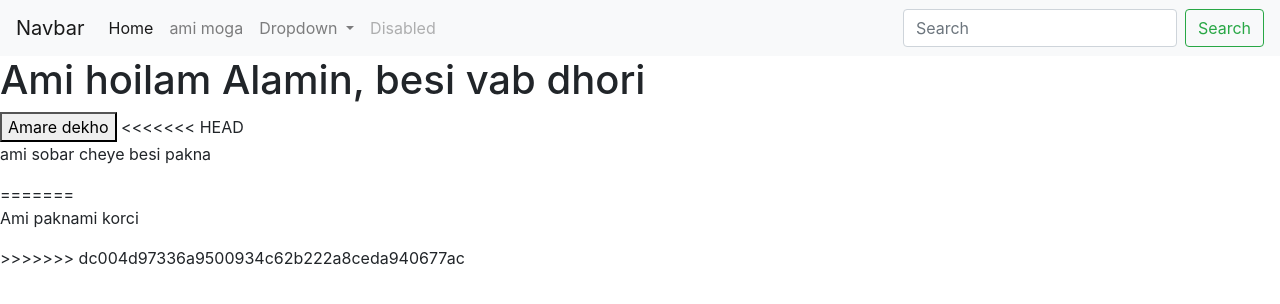
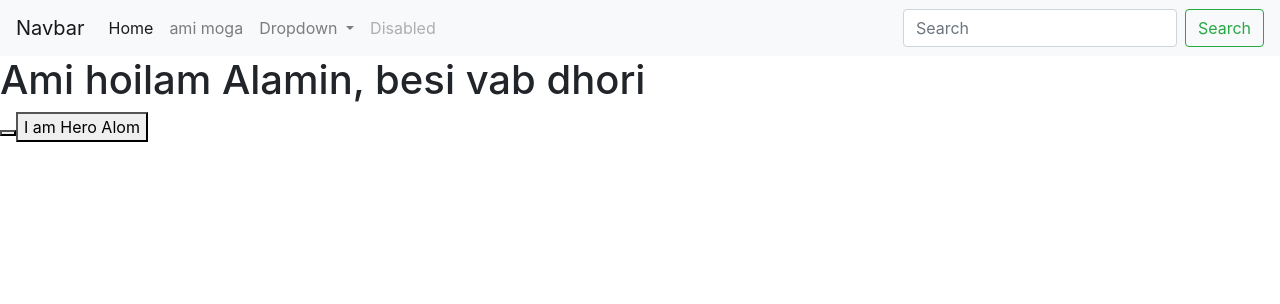
Before and after one commit to alamin853/personal, a plain HTML site: page index.html in a window 1280 px wide. Drawn offline with nearby package versions, Linux system fonts and the light colour scheme.

Commit message:
button (sei, osthi)

```diff
--- a/index.html
+++ b/index.html
@@ -47,14 +47,7 @@
 
       <h1 class="text-justify">Ami hoilam Alamin, besi vab dhori</h1>
       <button>
-        Amare dekho
-      </button>
-<<<<<<< HEAD
-      <p> ami sobar cheye besi pakna</p>
-=======
-    <p> Ami paknami korci</p>
->>>>>>> dc004d97336a9500934c62b222a8ceda940677ac
-
+          <button> I am Hero Alom </button>
 
     <script src="https://code.jquery.com/jquery-3.4.1.slim.min.js" integrity="sha384-J6qa4849blE2+poT4WnyKhv5vZF5SrPo0iEjwBvKU7imGFAV0wwj1yYfoRSJoZ+n" crossorigin="anonymous"></script>
     <script src="https://cdn.jsdelivr.net/npm/popper.js@1.16.0/dist/umd/popper.min.js" integrity="sha384-Q6E9RHvbIyZFJoft+2mJbHaEWldlvI9IOYy5n3zV9zzTtmI3UksdQRVvoxMfooAo" crossorigin="anonymous"></script>
```
